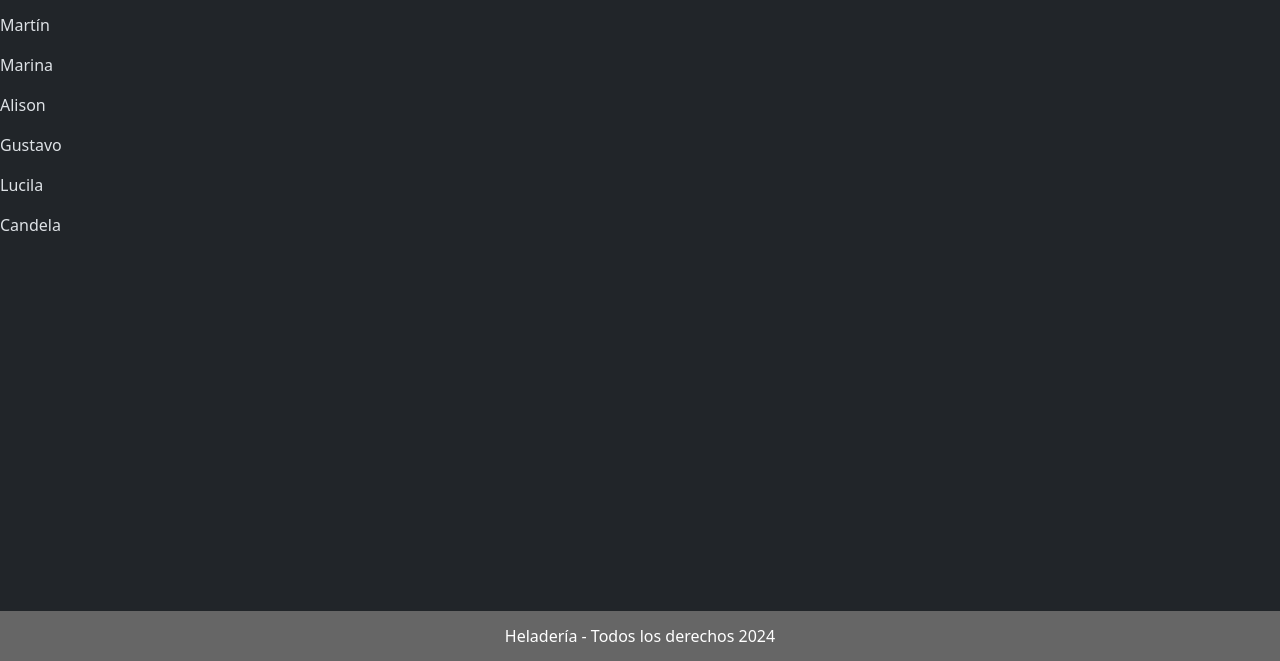
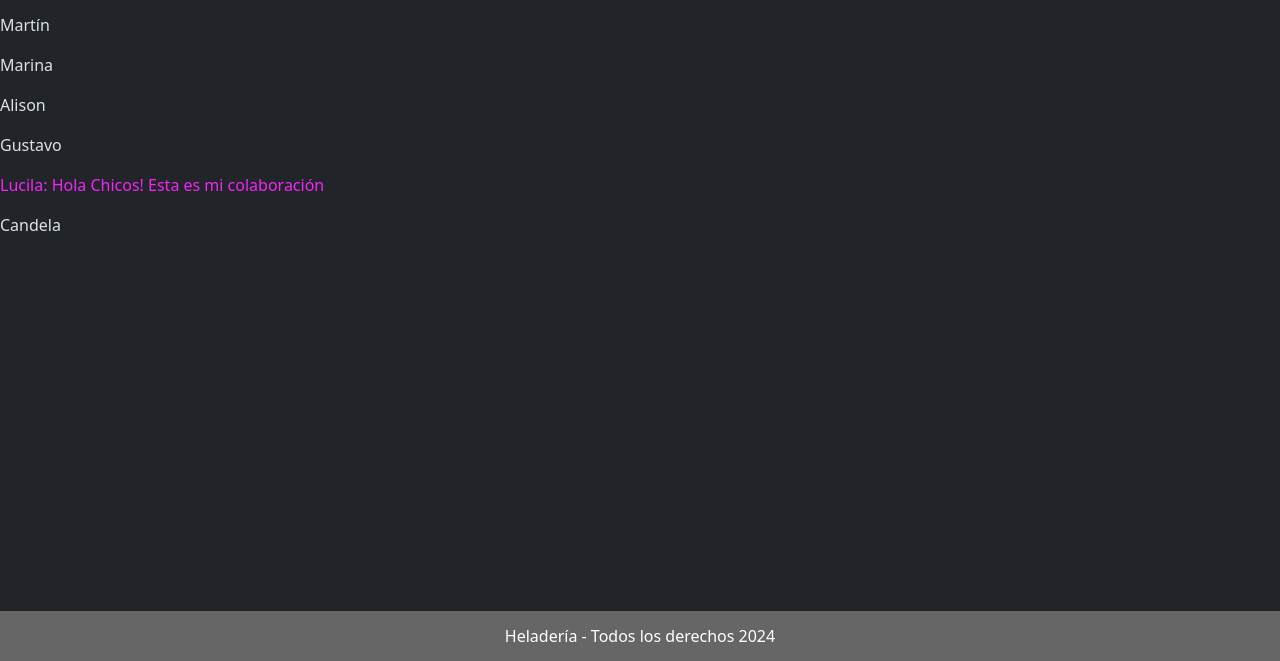
Before and after one commit to mlapeducacionit/project-heladeria, a website built with Vite: page index.html in a window 1280 px wide. Shown: the part 139-800 px from the top of the page. Built offline with nearby package versions, Linux system fonts and the light colour scheme.

Commit message:
Agrego contenido en la etiqueta p con mi nombre

```diff
--- a/index.html
+++ b/index.html
@@ -49,7 +49,7 @@
 
     <p>Gustavo</p>
 
-    <p>Lucila</p>
+    <p style="color: rgb(244, 37, 247);">Lucila: Hola Chicos! Esta es mi colaboración</p>
 
     <p>Candela</p>
 
```
